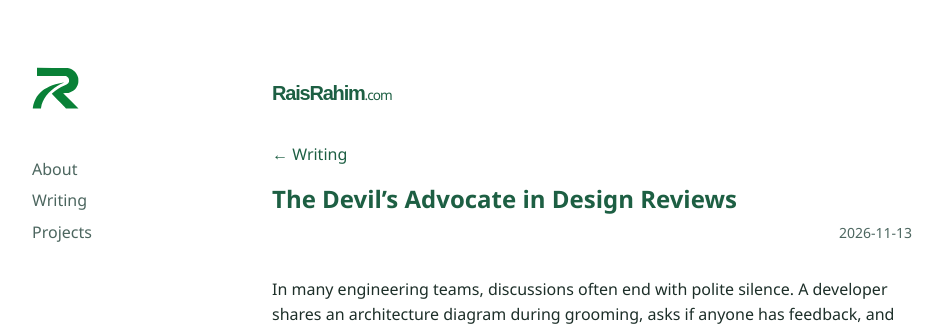
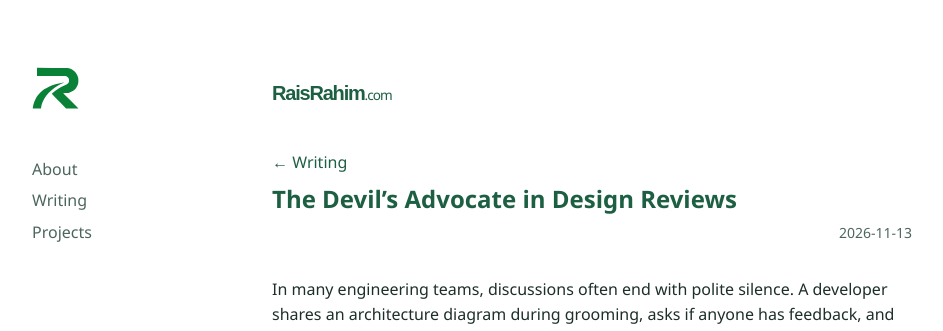
Before and after one commit to raisrahim/raisrahim.github.io, a Jekyll site: the page built from _posts/2026-11-13-devils-advocate-design-reviews.md, in a window 1280 px wide. Shown: the top 331 px of the page, without its empty margins (96-1039 px from the left). Built offline with Jekyll 4.4.1, drawn with Linux system fonts in a browser that asks for light colours.

Commit message:
fix: move back link inclusion to improve header structure

```diff
--- a/_layouts/post.html
+++ b/_layouts/post.html
@@ -2,10 +2,10 @@
 layout: default
 ---
 
-{%- include back_link.html url="/writing/" text="← Writing" -%}
-
 <article>
   <header class="post-header">
+    {%- include back_link.html url="/writing/" text="← Writing" -%}
+
     <h1 class="post-title">{{ page.title }}</h1>
 
     <p class="post-meta">
```
